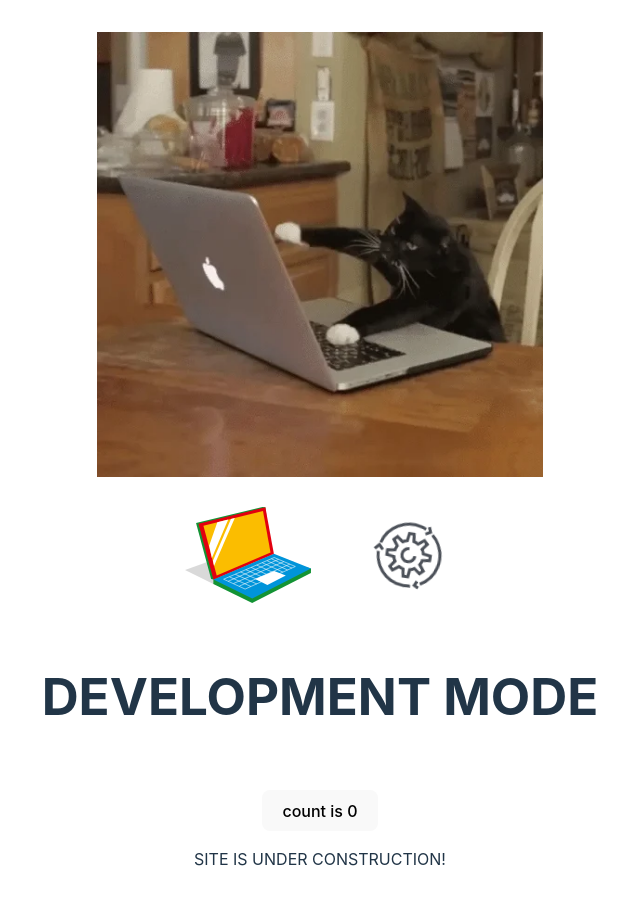
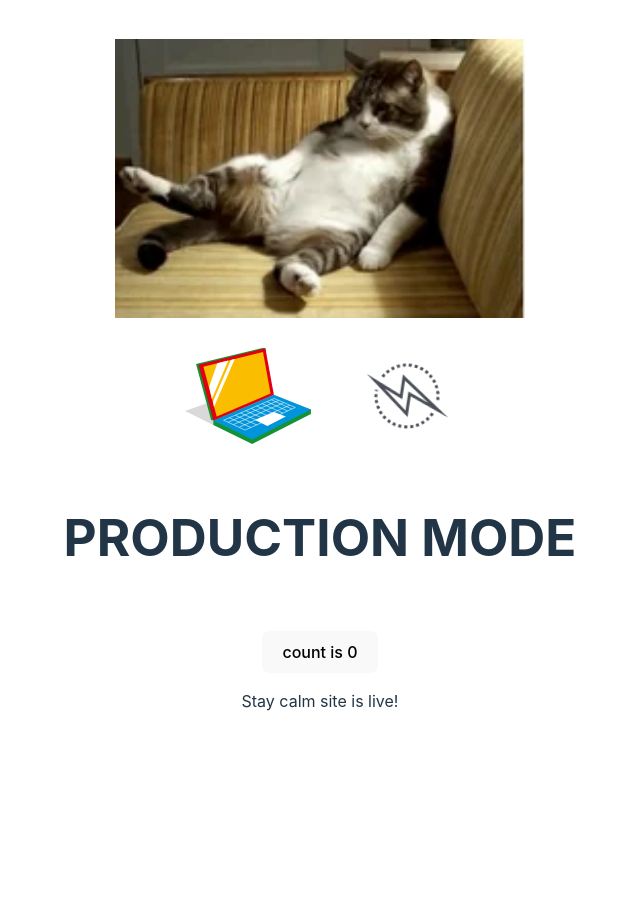
Before and after one commit to qridwan/firebase-cicd, a React (Vite) app: page / in a window 1280 px wide. Shown: the top 904 px of the page, without its empty margins (320-960 px from the left). After the commit the page ends 800 px from the top, so only its background shows below. Built offline with nearby package versions, Linux system fonts and the light colour scheme.

Commit message:
ui update

```diff
--- a/index.html
+++ b/index.html
@@ -4,7 +4,7 @@
     <meta charset="UTF-8" />
     <link rel="icon" type="image/svg+xml" href="/vite.svg" />
     <meta name="viewport" content="width=device-width, initial-scale=1.0" />
-    <title>Vite + React</title>
+    <title>PROD || CICD</title>
   </head>
   <body>
     <div id="root"></div>
--- a/src/App.jsx
+++ b/src/App.jsx
@@ -6,7 +6,6 @@ import "./App.css";
 
 function App() {
   const [count, setCount] = useState(0);
-
   return (
     <div className="App">
       {/* < href="rid1.xyz" target="_blank"> */}
@@ -20,12 +19,12 @@ function App() {
           <img src={reactLogo} className="logo react" alt="React logo" />
         </a>
       </div>
-      <h1>DEVELOPMENT MODE</h1>
+      <h1>PRODUCTION MODE</h1>
       <div className="card">
         <button onClick={() => setCount((count) => count + 1)}>
           count is {count}
         </button>
-        <p>SITE IS UNDER CONSTRUCTION!</p>
+        <p>Stay calm site is live!</p>
       </div>
     </div>
   );
```
Also changed, not shown: src/assets/react.svg, src/assets/work.webp.
